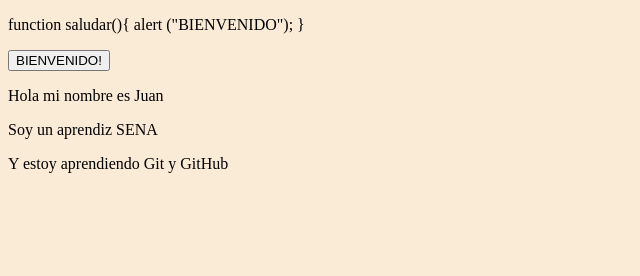
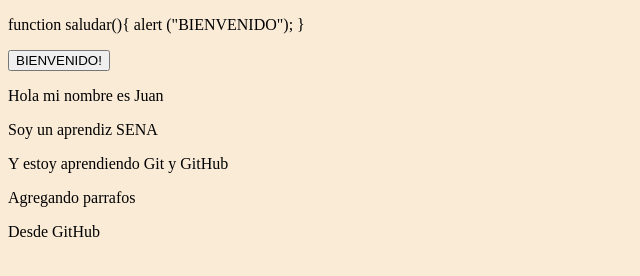
Before and after one commit to Eernesto00/git-evaluacion, a plain HTML site: page index.html in a window 1280 px wide. Shown: the whole page, without its empty margins (0-640 px from the left). Drawn offline with Linux system fonts and the light colour scheme.

Commit message:
agregando parrafos

```diff
--- a/index.html
+++ b/index.html
@@ -21,5 +21,9 @@
     <p>Hola mi nombre es Juan</p>
     <p>Soy un aprendiz SENA </p>
     <p>Y estoy aprendiendo Git y GitHub</p>
+
+    <p>Agregando parrafos </p>
+    <p>Desde GitHub</>
+
 </body>
 </html>
```
